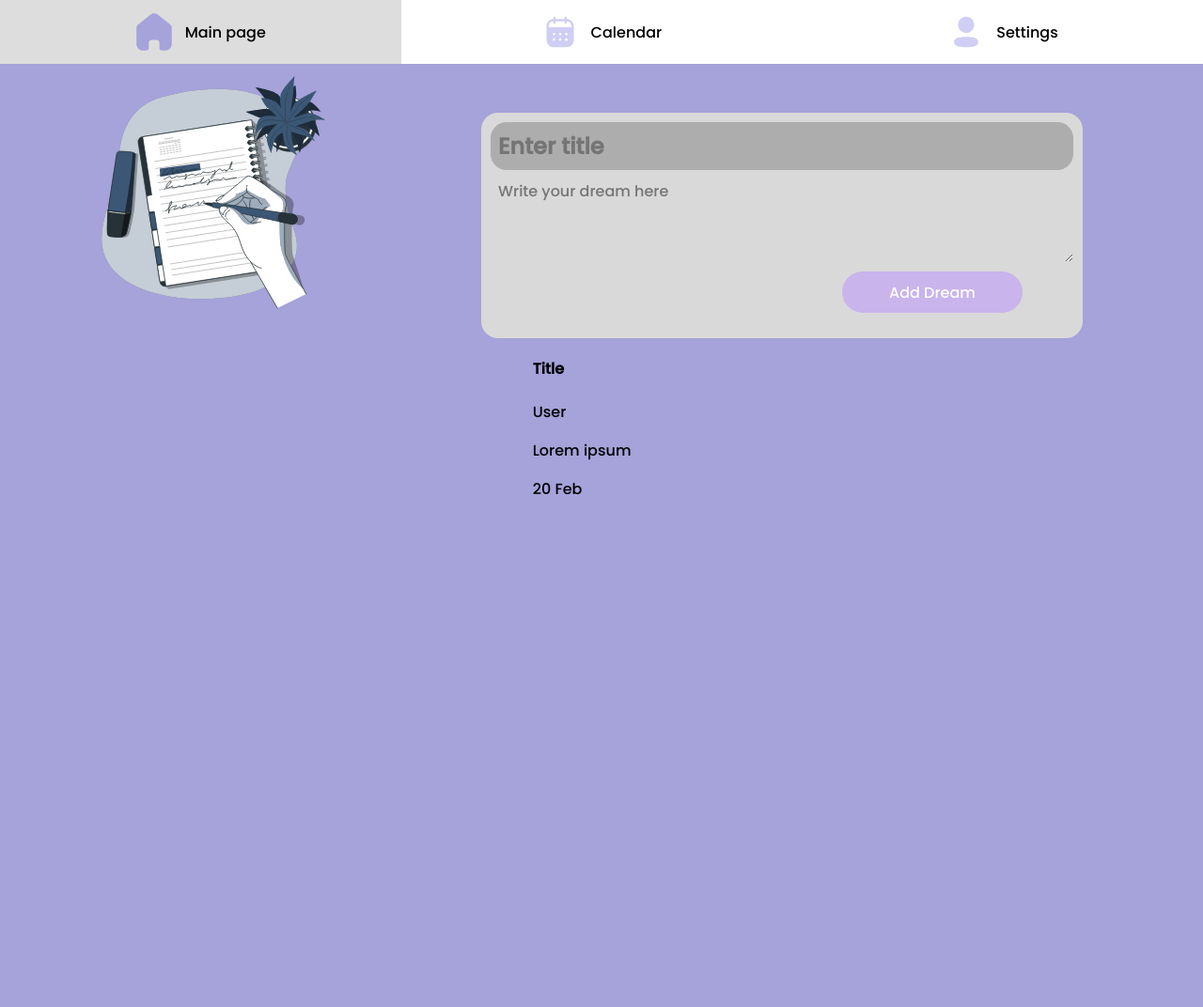
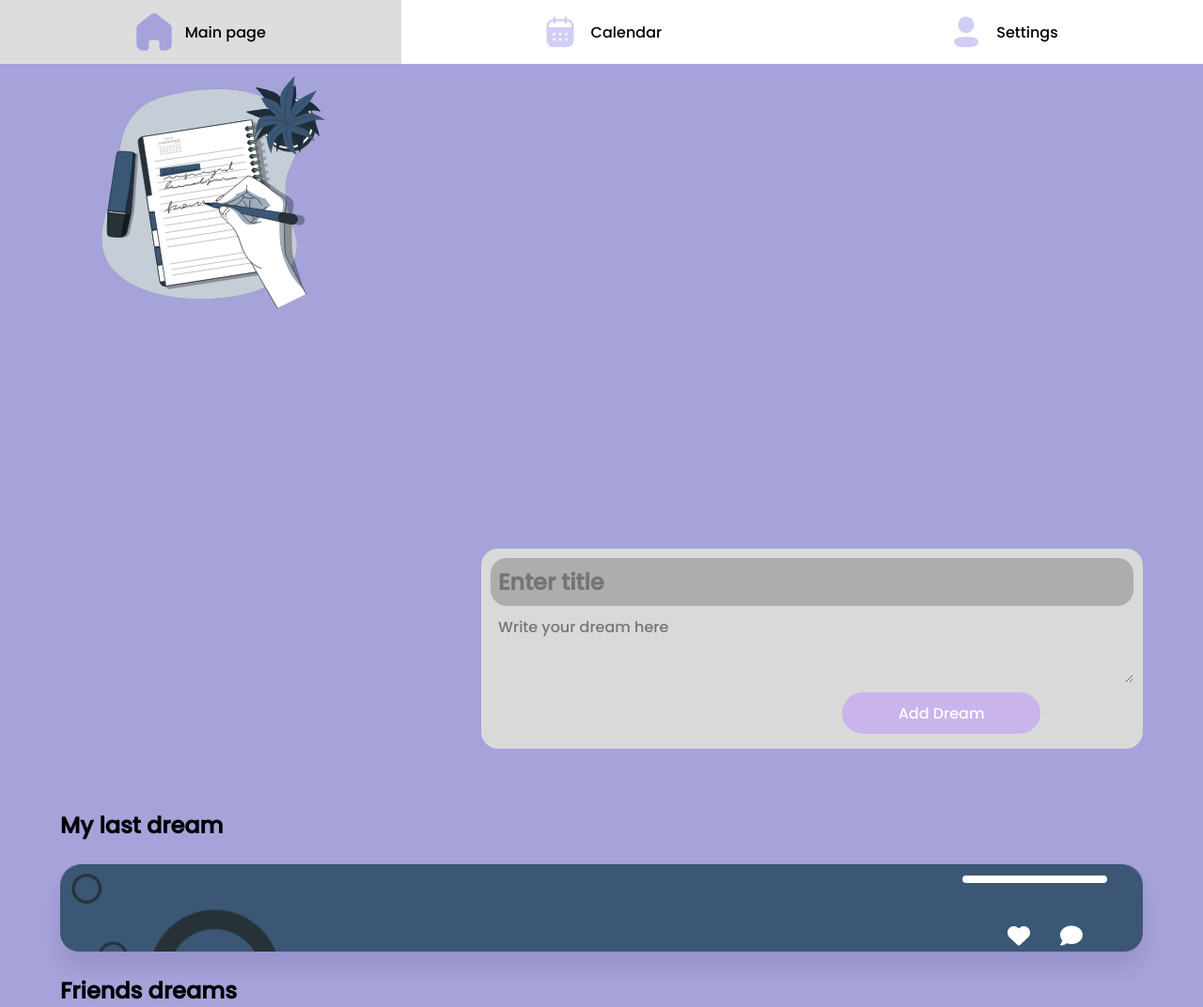
Before and after one commit to tina2042/Dreamly---PHP-JS, a PHP site: template src/views/main.php in a window 1280 px wide. Shown: the whole page at 94% size. Before the commit the page ends 527 px from the top, so only its background shows below. Run offline with PHP 8.4, Linux system fonts and the light colour scheme; the template is opened without the code that fills it, so the values that code supplies are empty; some libraries are stand-ins or nearby versions.

Commit message:
Main view added

```diff
--- a/public/css/main.css
+++ b/public/css/main.css
@@ -1,5 +1,11 @@
+*,*::before,*::after{
+    box-sizing: border-box;
+}
+
 body{
     background: #A6A2DA;
+    flex-direction: column;
+    align-items: flex-start;
 }
 
 .notes img {
@@ -8,16 +14,14 @@ body{
 }
 
 .add-dream-form {
-    margin-left: 25vw;
+
     border-radius: 18px;
     background: #D9D9D9;
-    position:absolute;
-    top: 15vh;
-    left: 15vw;
-    width: 50vw;
-    height: 30vh;
-    min-width: 500px;
-    min-height: 200px;
+    margin-top: 110vh;
+    margin-left: 40vw;
+    margin-bottom: 5vh;
+    width: 55vw;
+
 }
 
 form {
@@ -63,8 +67,116 @@ button{
     background: #C9B4EC;
     width: 30%;
     left: 30vw;
+    margin-bottom: 1em;
 }
 
 button:hover{
     background: #BAA0E5;
 }
+
+.my-dream{
+    background-image: url(/public/img/menu.png);
+    background-size: cover;
+    background-repeat: no-repeat;
+    margin-left: 5vw;
+    margin-right: 5vw;
+    width: 90vw;
+    border-radius: 20px;
+    box-shadow: 0px 16px 20px 0px rgba(28, 16, 62, 0.10);
+    color: white;
+
+    display: flex;
+    flex-direction: column;
+
+}
+.my-dream #top{
+    display: flex;
+}
+.my-dream #top h4 {
+    width: 65vw;
+    font-size: 2em;
+    margin: 2vh 5vw;
+}
+
+
+data {
+    border-radius: 10px;
+    background: #FFF;
+    padding: 4px 8px;
+    align-self: center;
+
+    margin-right: 3vw;
+
+    color: #444;
+    text-align: center;
+    width: 12vw;
+}
+
+.my-dream > p {
+    margin-top: 1em;
+    margin-left: 10vw;
+}
+
+#block-name{
+    margin-left: 5vw;
+    font-size: 1.5em;
+    text-align: center;
+}
+
+#social-icons{
+    display: flex;
+    align-self: flex-end;
+    justify-content: space-around;
+    align-items: center;
+    margin: 0em 2em 1em 2em;
+}
+#social-icons >div{
+    display: flex;
+}
+#social-icons > div> p{
+    margin: 0 1em;
+}
+#social-icons > div> i{
+margin-top: 0.5em;
+}
+
+.friend-dream{
+    border-radius: 10px;
+    border: 1px solid rgba(0, 110, 233, 0.06);
+    background: #FFF;
+    box-shadow: 0px 4px 20px 0px rgba(0, 110, 233, 0.02);
+    display: flex;
+    flex-direction: column;
+    margin-left: 5vw;
+    margin-right: 5vw;
+    margin-bottom: 2em;
+    width: 90vw;
+
+}
+.friend-dream > #top{
+    display: flex;
+}
+
+.friend-dream > #top > img{
+    margin: 1vh 2vw;
+    width: 8vw;
+}
+.friend-dream > #top >p{
+    margin: 2vw;
+    width: 6vw;
+}
+.friend-dream > #top >h4{
+    margin: 2vh 2vw;
+    width: 49vw;
+    font-size: 2em;
+    color: #808080;
+}
+
+.friend-dream >#bottom{
+    display: flex;
+}
+.friend-dream >#bottom> p {
+    margin-left: 14vw;
+    margin-top: -3vh;
+    width: 61vw;
+}
--- a/src/controllers/SecurityController.php
+++ b/src/controllers/SecurityController.php
@@ -44,8 +44,8 @@ class SecurityController extends AppController {
         //}
 
         //TODO try to use better hash function
-        $user = new User($email, md5($password), $name, $surname);
-
+        $passwordHash = password_hash($password, PASSWORD_BCRYPT);
+        $user = new User($email, $passwordHash, $name, $surname);
 
         //$this->userRepository->addUser($user);
 
--- a/src/views/main.php
+++ b/src/views/main.php
@@ -4,6 +4,7 @@
     <meta charset="UTF-8">
     <meta name="viewport" content="width=device-width, initial-scale=1.0">
     <title>Main</title>
+    <script src="https://kit.fontawesome.com/a99d7ad425.js" crossorigin="anonymous"></script>
     <link rel="preconnect" href="https://fonts.googleapis.com">
     <link rel="preconnect" href="https://fonts.gstatic.com" crossorigin>
     <link href="https://fonts.googleapis.com/css2?family=Pacifico&family=Poppins:wght@500&display=swap" rel="stylesheet">
@@ -11,6 +12,7 @@
     <link rel="stylesheet" href="/public/css/main.css">
 </head>
 <body>
+
     <nav class="navbar">
         <a href="#" class="nav-link">
             <img src="/public/img/home-icon.svg" alt="Home Icon">
@@ -26,6 +28,7 @@
         </a>
     </nav>
 
+
     <div class="notes">
         <img src="/public/img/notes.svg">
     </div>
@@ -37,27 +40,52 @@
             <button type="submit">Add Dream</button>
         </form>
     </div>
+
+    <h3 id="block-name">My last dream</h3>
+
     <div class="my-dream">
-        <?php foreach($dreams as $dream): ?>
-        <h3>My last dream</h3>
-        <div class="dream">
-            <h4><?= $dream->getTitle() ?></h4>
-            <p><?= $dream->getDescription() ?></p>
-            <data><?= $dream->getDate() ?></data>
+        <div id="top">
+            <h4><?= $dreams->getTitle() ?></h4>
+            <data><?= $dreams->getDate() ?></data>
         </div>
-        <?php endforeach; ?>
+        <p><?= $dreams->getDescription() ?></p>
+        <div id=social-icons>
+            <div>
+                <i class="fa-solid fa-heart fa-xl"></i>
+                <p><?= $dreams->getLikes() ?></p>
             </div>
-    <div class="friend-dream">
-        <h3>Friends dreams</h3>
-        <div class="dream">
-            <img src="">
-            <h4>Title</h4>
-            <p>User</p>
-            <p>Lorem ipsum</p>
-            <data>20 Feb</data>
+            <div>
+                <i class="fa-solid fa-comment fa-xl"></i>
+                <p><?= $dreams->getCommentsAmount() ?></p>
+            </div>
         </div>
     </div>
 
+    <h3 id="block-name">Friends dreams</h3>
 
+    <?php foreach($fdreams as $dream): ?>
+    <div class="friend-dream">
+        <div id="top">
+            <img src="/public/img/photo.svg">
+            <p><?= $dream->getUserName() ?></p>
+            <h4><?= $dream->getTitle() ?></h4>
+            <data><?= $dream->getDate() ?></data>
+        </div>
+
+        <div id="bottom">
+            <p><?= $dream->getDescription() ?></p>
+            <div id=social-icons>
+                <div>
+                    <i class="fa-solid fa-heart fa-xl"></i>
+                    <p><?= $dream->getLikes() ?></p>
+                </div>
+                <div>
+                    <i class="fa-solid fa-comment fa-xl"></i>
+                    <p><?= $dream->getCommentsAmount() ?></p>
+                </div>
+            </div>
+        </div>
+    </div>
+    <?php endforeach; ?>
 </body>
 </html>
```
Also changed, not shown: src/controllers/DefaultController.php (+7 -7 lines), src/models/Dream.php (+21 -16 lines), src/models/User.php (+7 -0 lines), public/img/menu.png (added), public/img/photo.svg (added). Lines whose indentation alone changed are shown as unchanged.
